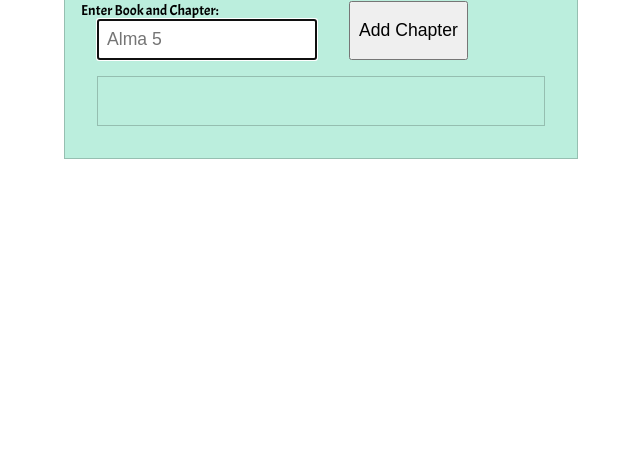
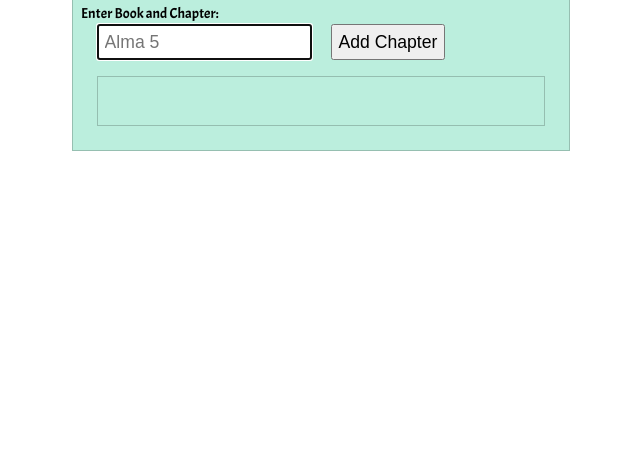
Before and after one commit to vaegasu/wdd230, a plain HTML site: page dom-manipulation/bom.html in a window 1280 px wide. Shown: the part 349-800 px from the top of the page, without its empty margins (319-959 px from the left). Drawn offline with Linux system fonts and the light colour scheme.

Commit message:
dom-manipulation

```diff
--- a/dom-manipulation/bom.css
+++ b/dom-manipulation/bom.css
@@ -20,18 +20,18 @@ h1 {
 }
 
 main {
-	margin: 1rem auto;
+	margin: 0.5rem auto;
 	border: 1px solid rgba(0, 0, 0, 0.2);
-	padding: 1rem;
+	padding: 0.5rem;
 	background-color: #bed;
-	display: flex;
-	flex-direction: column;
+	display: grid;
+	flex-direction: 1fr;
 	width: 95%;
 }
 
 input,
 button {
-	padding: 0.5rem;
+	padding: 0.35rem;
 	margin-left: 1rem;
 	font-size: 1.1rem;
 }
@@ -66,15 +66,6 @@ li {
 	margin-bottom: 0.5rem;
 }
 
-.delete {
-	width: fit-content;
-}
-
-.input {
-	display: flex;
-	gap: 1rem;
-}
-
 
 @media only screen and (min-width: 32.5em) {
 	h1 {
--- a/dom-manipulation/bom.html
+++ b/dom-manipulation/bom.html
@@ -8,6 +8,7 @@
     <link rel="stylesheet" href="/dom-manipulation/bom.css">
 </head>
 <h1>📖 Book of Mormon - Top 25</h1>
+<body>
 <main>
     <div class="input">
         <label>Enter Book and Chapter:<br>
@@ -18,4 +19,5 @@
         <ul id="list"></ul>
     </div>
 </main>
+</body>
 </html>
```
